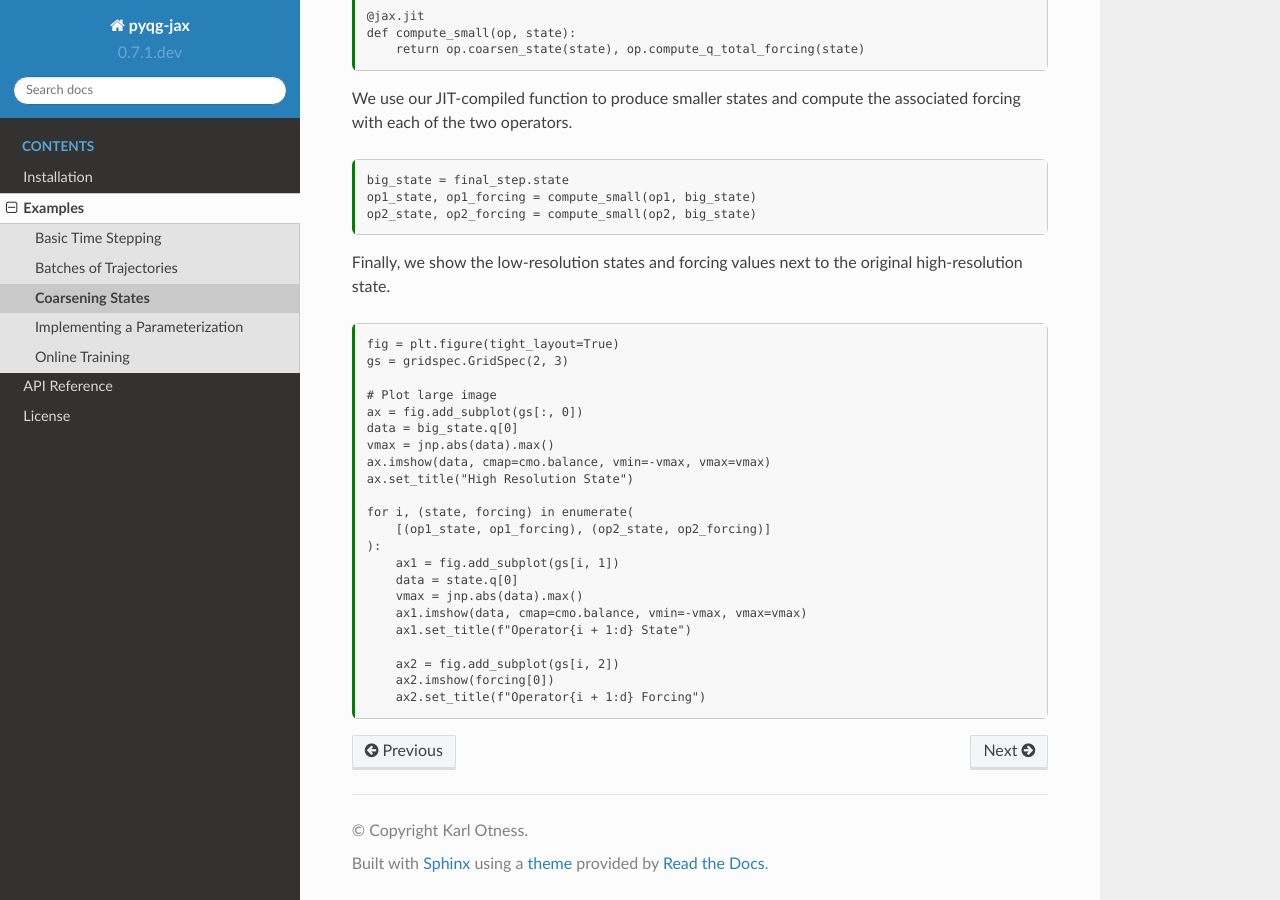
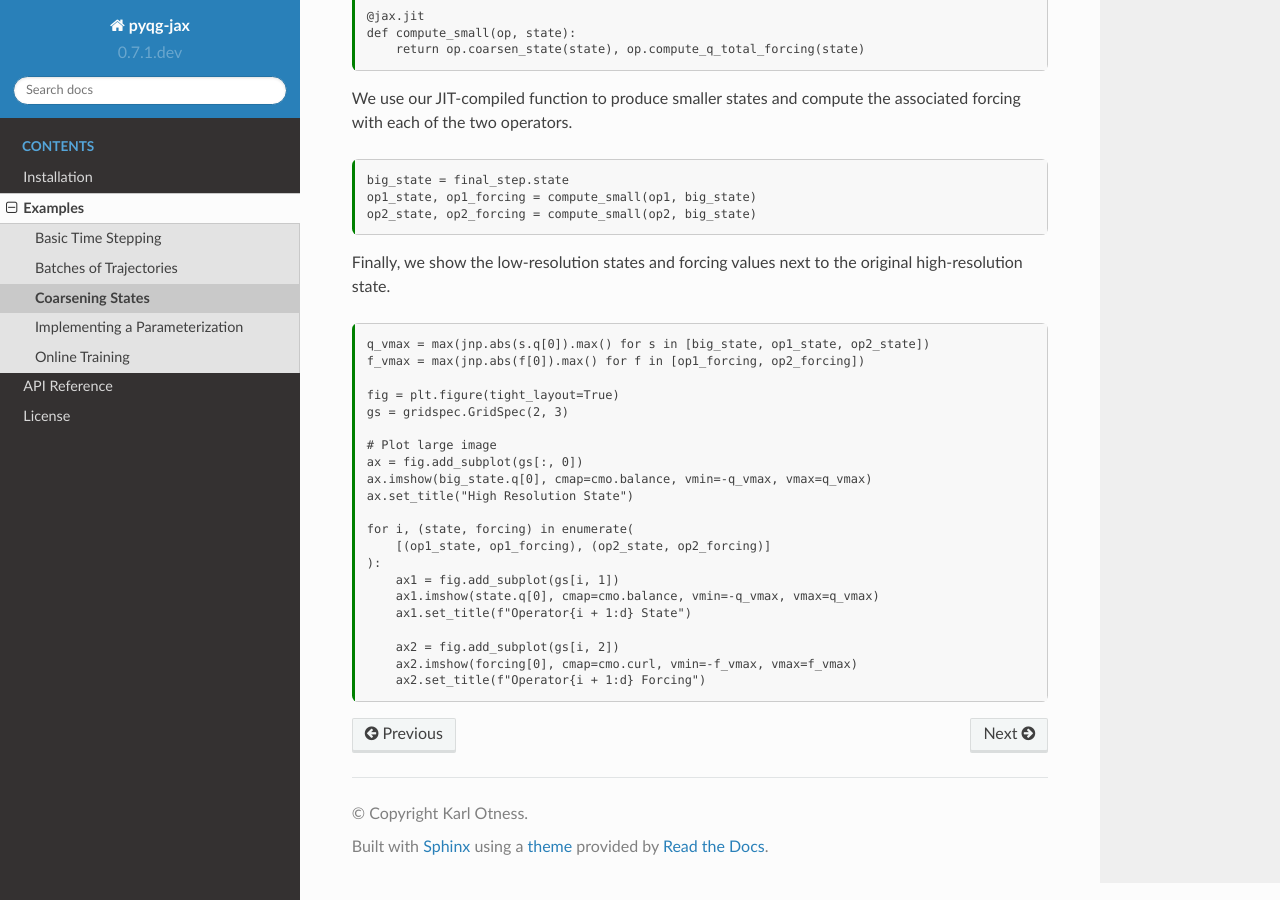
Before and after one commit to karlotness/pyqg-jax, a Sphinx documentation site: the page built from docs/examples.coarsen.md, in a window 1280 px wide and 900 px high, scrolled down 3166 px. Built offline with Sphinx 7.4.7 and the Read the Docs theme 2.0.0, drawn with Linux system fonts in a browser that asks for light colours.

Commit message:
Use fixed color ranges when plotting coarsened states and forcings.

````diff
--- a/docs/examples.coarsen.md
+++ b/docs/examples.coarsen.md
@@ -212,26 +212,25 @@ Finally, we show the low-resolution states and forcing values next to
 the original high-resolution state.
 
 ```{code-cell} ipython3
+q_vmax = max(jnp.abs(s.q[0]).max() for s in [big_state, op1_state, op2_state])
+f_vmax = max(jnp.abs(f[0]).max() for f in [op1_forcing, op2_forcing])
+
 fig = plt.figure(tight_layout=True)
 gs = gridspec.GridSpec(2, 3)
 
 # Plot large image
 ax = fig.add_subplot(gs[:, 0])
-data = big_state.q[0]
-vmax = jnp.abs(data).max()
-ax.imshow(data, cmap=cmo.balance, vmin=-vmax, vmax=vmax)
+ax.imshow(big_state.q[0], cmap=cmo.balance, vmin=-q_vmax, vmax=q_vmax)
 ax.set_title("High Resolution State")
 
 for i, (state, forcing) in enumerate(
     [(op1_state, op1_forcing), (op2_state, op2_forcing)]
 ):
     ax1 = fig.add_subplot(gs[i, 1])
-    data = state.q[0]
-    vmax = jnp.abs(data).max()
-    ax1.imshow(data, cmap=cmo.balance, vmin=-vmax, vmax=vmax)
+    ax1.imshow(state.q[0], cmap=cmo.balance, vmin=-q_vmax, vmax=q_vmax)
     ax1.set_title(f"Operator{i + 1:d} State")
 
     ax2 = fig.add_subplot(gs[i, 2])
-    ax2.imshow(forcing[0])
+    ax2.imshow(forcing[0], cmap=cmo.curl, vmin=-f_vmax, vmax=f_vmax)
     ax2.set_title(f"Operator{i + 1:d} Forcing")
 ```
````
